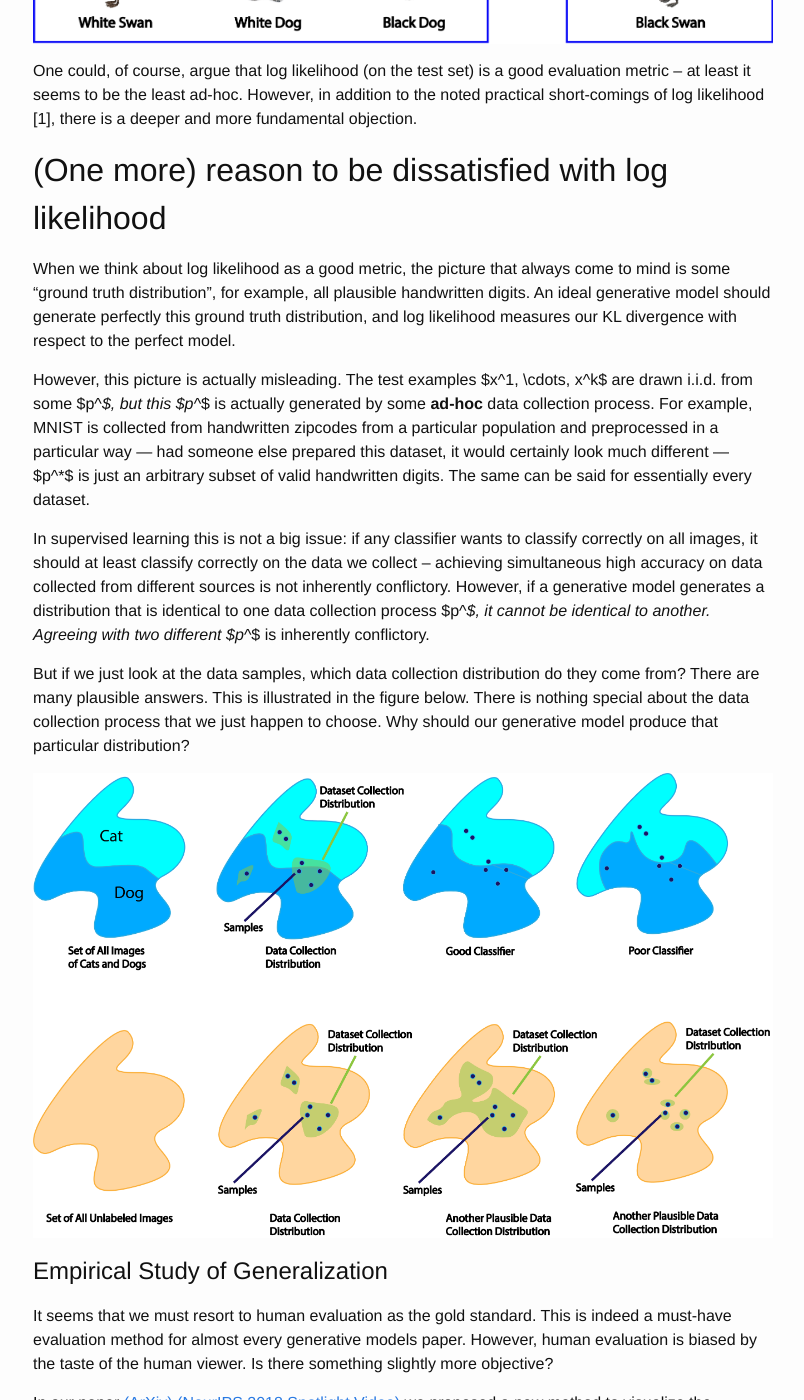
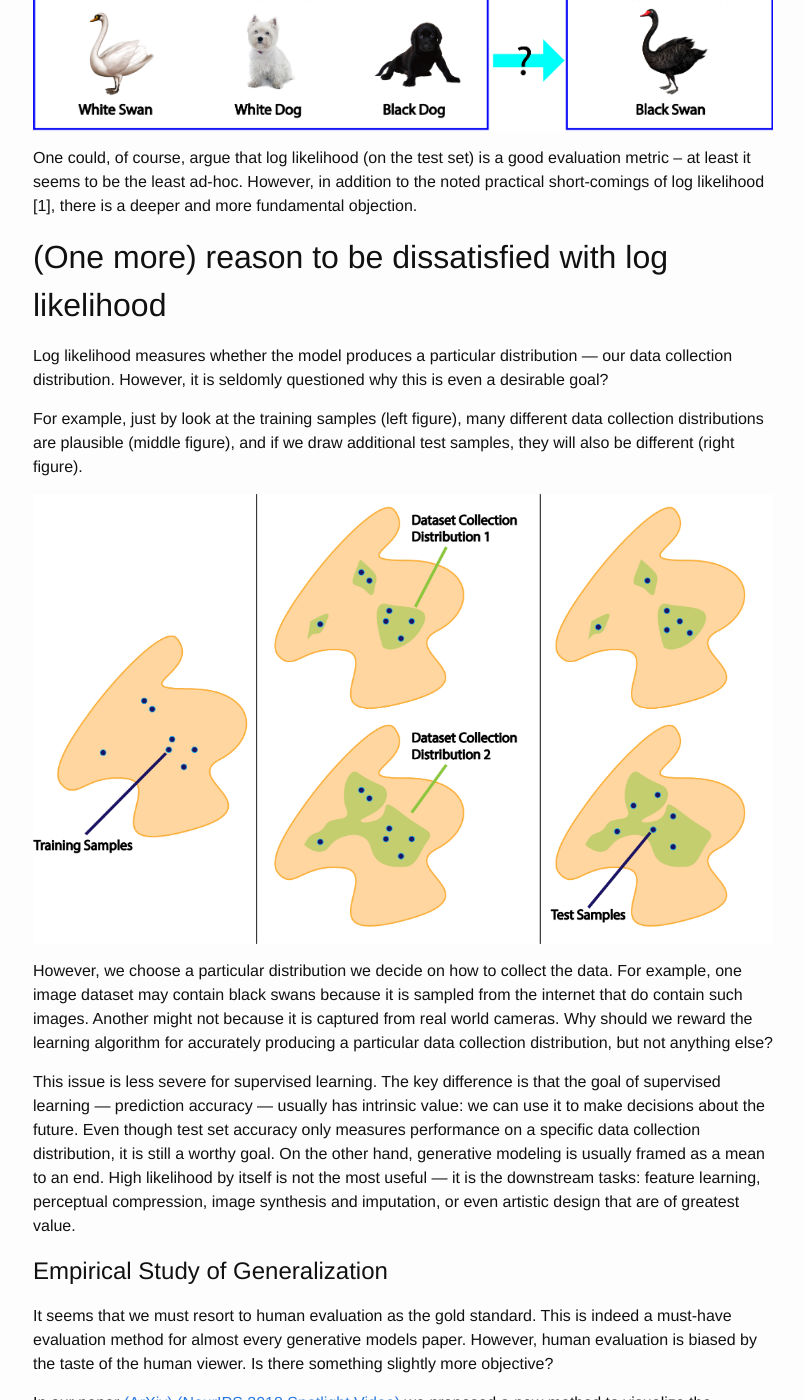
Before and after one commit to ShengjiaZhao/BiasAndGeneralizationBlog, a Jekyll site: the page built from main.md, in a window 1280 px wide and 1400 px high, scrolled down 868 px. Shown: the whole window, without its empty margins (237-1041 px from the left). Built offline with Jekyll 4.4.1, drawn with Linux system fonts in a browser that asks for light colours; our own code applies the rules of GitHub Pages for plain Markdown files; some of the changed text lies outside the part shown.

Commit message:
Add edits

```diff
--- a/main.md
+++ b/main.md
@@ -1,7 +1,9 @@
 
 # The Problem of Generalization
 
-How do generative models generalize? For example, if every image contains 2 objects, will generative models generate images with 1 or 3 objects?
+Bias is crucial for deep generative models. The set of all possible natural images is extremely large (easily in the order of $2^{\mathrm{millions}}$), while the training set is absurdly small compared to it. By observing the tiny training set, which novel images should the learning algorithm generate?
+
+For example, if every image contains 2 objects, will generative models generate images with 1 or 3 objects?
 
 ![example_count](img/example_count.png)
 
@@ -17,18 +19,15 @@
 
 ## (One more) reason to be dissatisfied with log likelihood
 
-When we think about log likelihood as a good metric, the picture that always come to mind is some "ground truth distribution", for example, all plausible handwritten digits. An ideal generative model should generate perfectly this ground truth distribution, and log likelihood measures our KL divergence with respect to the perfect model.
+Log likelihood measures whether the model produces a particular distribution --- our data collection distribution. However, it is seldomly questioned why this is even a desirable goal?
 
-However, this picture is actually misleading. The test examples $x^1, \cdots, x^k$ are drawn i.i.d. from some $p^*$, but this $p^*$ is actually generated by some **ad-hoc** data collection process. For example, MNIST is collected from handwritten zipcodes from a particular population and preprocessed in a particular way --- had someone else prepared this dataset, it would certainly look much different --- $p^*$ is just an arbitrary subset of valid handwritten digits. The same can be said for essentially every dataset.
-<!-- When we say the training and test data $x^1, \cdots, x^k$ is drawn from $p^*$, we are actually referring to this ad-hoc distribution (conjured by the dataset collector). Good test log likelihood means that the model's generalization -- or its inductive bias -- conincide with the dataset collection process.-->
-
- In supervised learning this is not a big issue: if any classifier wants to classify correctly on all images, it should at least classify correctly on the data we collect -- achieving simultaneous high accuracy on data collected from different sources is not inherently conflictory. However, if a generative model generates a distribution that is identical to one data collection process $p^*$, it cannot be identical to another. Agreeing with two different $p^*$ is inherently conflictory.
-
- But if we just look at the data samples, which data collection distribution do they come from? There are many plausible answers. This is illustrated in the figure below. There is nothing special about the data collection process that we just happen to choose. Why should our generative model produce that particular distribution?
+For example, just by look at the training samples (left figure), many different data collection distributions are plausible (middle figure), and if we draw additional test samples, they will also be different (right figure).
 
 ![example_coverage](img/illustration_coverage.png)
 
-<!-- In fact, this illustration far under-emphasize the magnitude of this issue. In practice, the set of possible images is huge, and not very well defined. Our data collection process, even one as comprehensive as imagenet only cover a small fraction of all possible scenes that could appear.   -->
+However, we choose a particular distribution we decide on how to collect the data. For example, one image dataset may contain black swans because it is sampled from the internet that do contain such images. Another might not because it is captured from real world cameras. Why should we reward the learning algorithm for accurately producing a particular data collection distribution, but not anything else?
+
+This issue is less severe for supervised learning. The key difference is that the goal of supervised learning --- prediction accuracy --- usually has intrinsic value: we can use it to make decisions about the future. Even though test set accuracy only measures performance on a specific data collection distribution, it is still a worthy goal. On the other hand, generative modeling is usually framed as a mean to an end. High likelihood by itself is not the most useful --- it is the downstream tasks: feature learning, perceptual compression, image synthesis and imputation, or even artistic design that are of greatest value.
 
 # Empirical Study of Generalization
 
```
Also changed, not shown: img/illustration_coverage.png, 1 other file.
